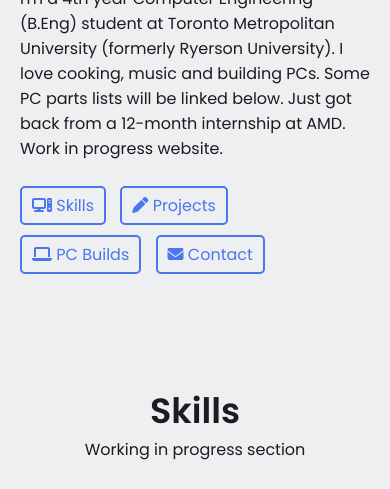
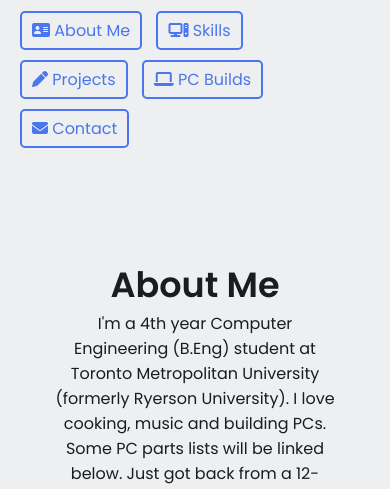
Before and after one commit to danny-lao/danny-lao.github.io, a plain HTML site: page index.html in a window 390 px wide. Shown: the part 529-1018 px from the top of the page. Drawn offline with Linux system fonts and the light colour scheme.

Commit message:
Add About Me section

```diff
--- a/index.html
+++ b/index.html
@@ -50,13 +50,11 @@
         <section class="introduction">
             <div class="text">
                 <h2>Hi, I'm Danny</h2>
-                <p>I'm a 4th year Computer Engineering (B.Eng) student at Toronto Metropolitan
-                    University (formerly Ryerson University). I love cooking, music and building PCs. Some PC parts lists
-                    will be linked below. Just got back from a 12-month internship at AMD.
-                    Work in progress website.
-                </p>
-
                 <div class="links">
+                    <a href="#aboutme">
+                        <i class="fa-solid fa-address-card"></i>
+                        <span>About Me</span>
+                    </a>
                     <a href="#skills">
                         <i class="fa-solid fa-computer"></i>
                         <span>Skills</span>
@@ -82,8 +80,22 @@
                 <img src="images/portfolio-headshot.webp" alt="john doe headshot">
             </div>
         </section>
+        <!-- SECTION 2: About Me -->
+        <section id="aboutme" class="aboutme-section">
+            <h2>About Me</h2>
 
-        <!--Section 2: Skills-->
+            <div class="group">
+                <div class="text">
+                    I'm a 4th year Computer Engineering (B.Eng) student at Toronto Metropolitan
+                    University (formerly Ryerson University). I love cooking, music and building PCs. Some PC parts
+                    lists
+                    will be linked below. Just got back from a 12-month internship at AMD.
+                    Work in progress website.
+
+                </div>
+            </div>
+        </section>
+        <!--Section 3: Skills-->
         <section id="skills" class="skills-section">
             <h2>Skills</h2>
             <div class="text">
@@ -108,7 +120,7 @@
             </div>
         </section>
 
-        <!-- SECTION 3: Projects -->
+        <!-- SECTION 4: Projects -->
         <section id="projects" class="projects-section">
             <h2>Projects</h2>
 
@@ -120,20 +132,27 @@
             </div>
         </section>
 
-        <!-- SECTION 4: PC Builds -->
+        <!-- SECTION 5: PC Builds -->
         <section id="pcbuilds" class="pcbuilds-section">
             <h2>PC Builds (Canadian Pricing)</h2>
 
             <div class="group">
                 <div class="text">
-                    To preface, I always encourage people to use the second-hand market for parts such as GPUs and CPUs to get the best value.
-                    These prices reflect the PC components only and builds are updated monthly. (No monitor, peripherals,
+                    To preface, I always encourage people to use the second-hand market for parts such as GPUs and CPUs
+                    to get the best value.
+                    These prices reflect the PC components only and builds are updated monthly. (No monitor,
+                    peripherals,
                     operating system)
-                    The goal of these builds is to provide the best value in terms of performance per dollar when purchasing everything new.
+                    The goal of these builds is to provide the best value in terms of performance per dollar when
+                    purchasing everything new.
                     Stay tuned for Prime Day deals + exclusive PC parts lists!
                 </div>
             </div>
+
             <a href="https://ca.pcpartpicker.com/list/Q9fyh3">Budget+ Build (~$1100)</a>
+            <p>Target: 1080p High FPS (120+ FPS in eSports Titles, 60+ FPS in AAA games (High settings)). <br>
+                Alternative GPU: RTX 3060 8GB for ~$350 (Around 15-20% less FPS than RX 7600)
+            </p>
             <table class="pcpp-part-list">
                 <thead>
                     <tr>
@@ -239,7 +258,12 @@
                     </tr>
                 </tbody>
             </table>
+
             <a href="https://ca.pcpartpicker.com/list/DhqBCd">Sweet Spot Build (~$2000)</a>
+            <p>Target: 1440p/4K High FPS (240+ FPS (1440p) in eSports Titles). <br>
+                Alternative GPU: RTX 4070 for ~$750 (Around 10% less FPS than RX 7900 GRE) or <br>
+                RTX 4070 SUPER for ~$830 (Around 5% more FPS than RX 7900 GRE)
+            </p>
             <table class="pcpp-part-list">
                 <thead>
                     <tr>
@@ -358,7 +382,7 @@
             </table>
         </section>
 
-        <!-- SECTION 5: Contact -->
+        <!-- SECTION 6: Contact -->
         <section id="contact" class="contact-section">
             <h2>Contact</h2>
 
--- a/styles.css
+++ b/styles.css
@@ -107,8 +107,26 @@
     width: 350px;
     border-radius: 50%;
   }
+  /* SECTION 2: About Me */
+  .aboutme-section {
+    padding: 0 50px;
+    margin-bottom: 100px;
+  }
 
-  /* SECTION 2: Skills */
+  .aboutme-section h2 {
+    font-size: 35px;
+    text-align: center;
+  }
+
+  .aboutme-section .group {
+    display: flex;
+    align-items: center;
+    gap: 50px;
+  }
+  .aboutme-section .group .text {
+    flex: 8;
+  }
+  /* SECTION 3: Skills */
   .skills-section {
     padding: 0 50px;
     margin-bottom: 100px;
@@ -154,7 +172,7 @@
     font-size: 18px;
   }
 
-  /* SECTION 3: Projects */
+  /* SECTION 4: Projects */
   .projects-section {
     padding: 0 50px;
     margin-bottom: 100px;
@@ -172,9 +190,10 @@
   }
   .projects-section .group .text {
     flex: 8;
+    margin-bottom: 30px;
   }
 
-  /* SECTION 4: PC Builds */
+  /* SECTION 5: PC Builds */
   .pcbuilds-section {
     padding: 0 50px;
     margin-bottom: 100px;
@@ -219,7 +238,7 @@
 .pcbuilds-section tr:hover {
     background-color: #ddd;
 }
-  /* SECTION 5: Contact */
+  /* SECTION 6: Contact */
   .contact-section {
     padding: 0 50px;
     margin-bottom: 100px;
@@ -287,8 +306,14 @@
     .introduction .headshot img {
       width: 300px;
     }
-
-    /* SECTION 3: Projects */
+    /* SECTION 2: Projects */
+    .aboutme-section {
+      text-align: center;
+    }
+    .aboutme-section .group {
+      flex-direction: column;
+    }
+    /* SECTION 4: Projects */
     .projects-section {
       text-align: center;
     }
@@ -296,14 +321,14 @@
     .projects-section .group {
       flex-direction: column;
     }
-    /* SECTION 4: PC Builds*/
+    /* SECTION 5: PC Builds*/
     .pcbuilds-section{
       text-align: center;
     }
     .pcbuilds-section .group{
       flex-direction: column;
     }
-    /* SECTION 5: Contact */
+    /* SECTION 6: Contact */
     .contact-section .group {
       flex-direction: column;
     }
@@ -337,8 +362,11 @@
     .introduction .text h2 {
       font-size: 30px;
     }
-
-    /* SECTION 2: Skills */
+    /* SECTION 2: About Me */
+    .projects-section {
+      padding: 0 20px;
+    }
+    /* SECTION 3: Skills */
     .skills-section {
       padding: 0 20px;
     }
@@ -347,15 +375,15 @@
       font-size: 16px;
     }
 
-    /* SECTION 3: Projects */
+    /* SECTION 4: Projects */
     .projects-section {
       padding: 0 20px;
     }
-    /* SECTION 4: PC Builds */
+    /* SECTION 5: PC Builds */
     .pcbuilds-section {
       padding: 0 20px;
     }
-    /* SECTION 5: Contact */
+    /* SECTION 6: Contact */
     .contact-section {
       padding: 0 20px;
     }
```
